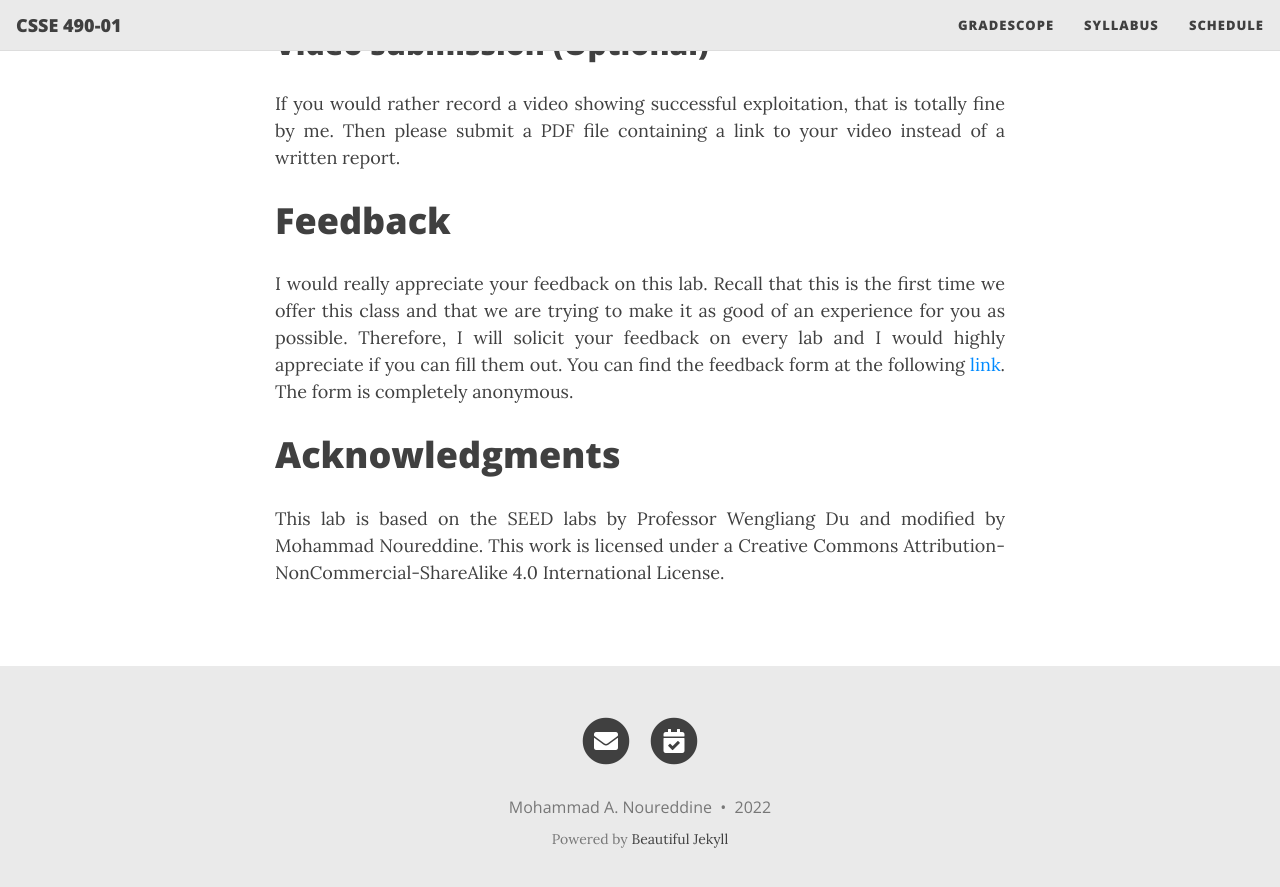
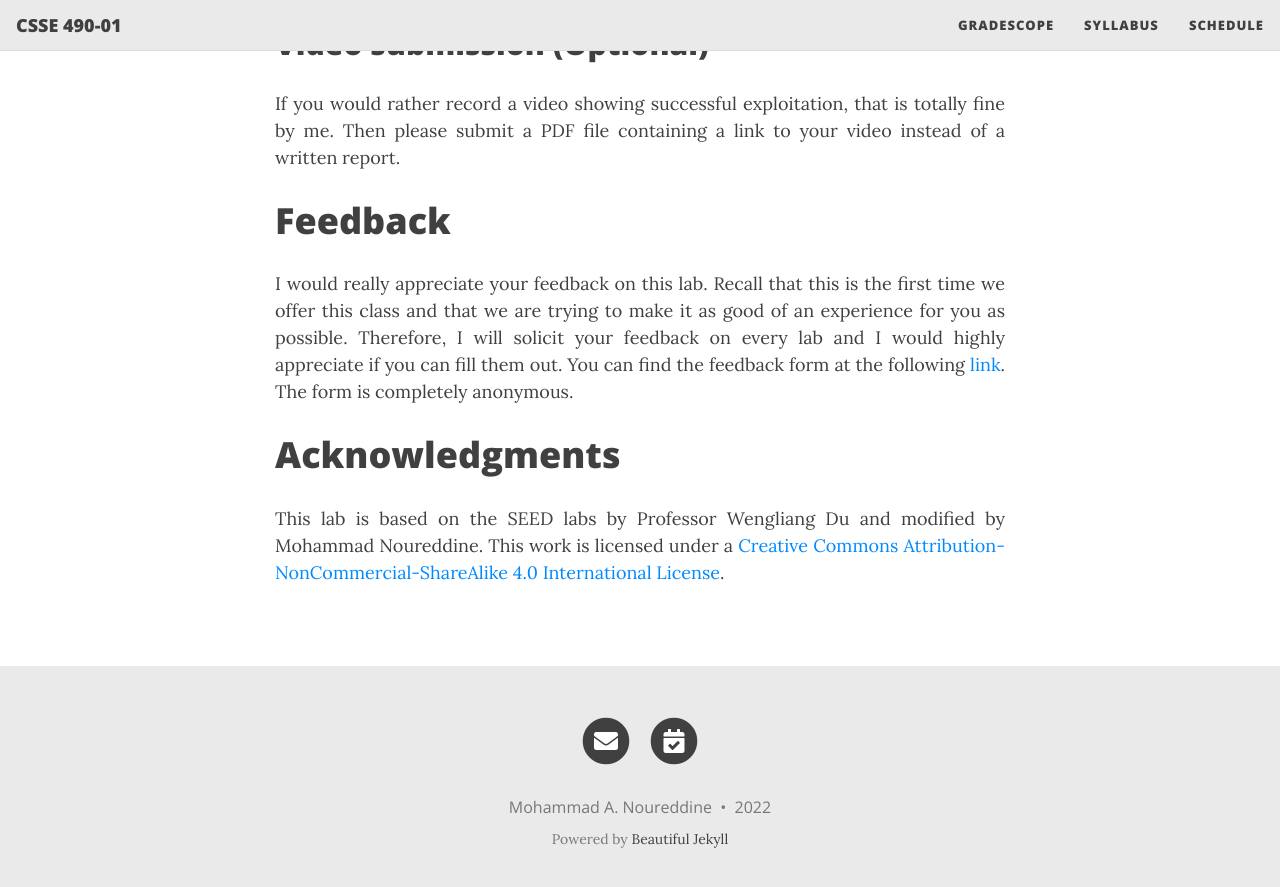
Before and after one commit to rhit-csse490-netsec/netsec-public, a Jekyll site: the page built from labs/lab2.md, in a window 1280 px wide and 900 px high, scrolled down 9460 px. Shown: the top 887 px of the window. Built offline with Jekyll 4.4.1, drawn with Linux system fonts in a browser that asks for light colours; nearby versions of some CDN libraries; part of the change alters nothing that is shown.

```diff
--- a/labs/lab2.md
+++ b/labs/lab2.md
@@ -336,5 +336,6 @@ form is completely anonymous.
 # Acknowledgments
 
 This lab is based on the SEED labs by Professor Wengliang Du and modified by
-Mohammad Noureddine. This work is licensed under a Creative Commons
-Attribution-NonCommercial-ShareAlike 4.0 International License.
+Mohammad Noureddine. This work is licensed under a [Creative Commons
+Attribution-NonCommercial-ShareAlike 4.0 International
+License](https://creativecommons.org/licenses/by-nc-sa/4.0/).
```
